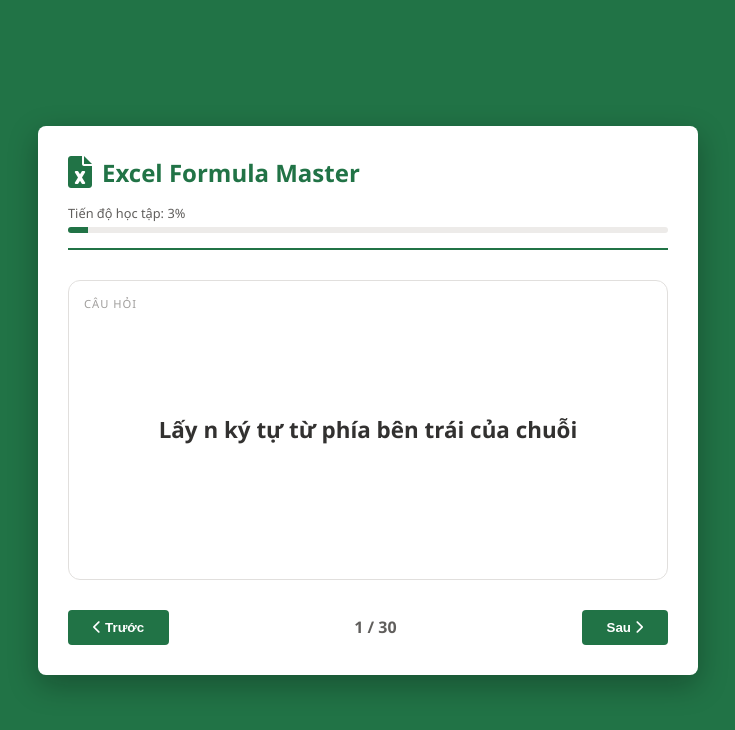
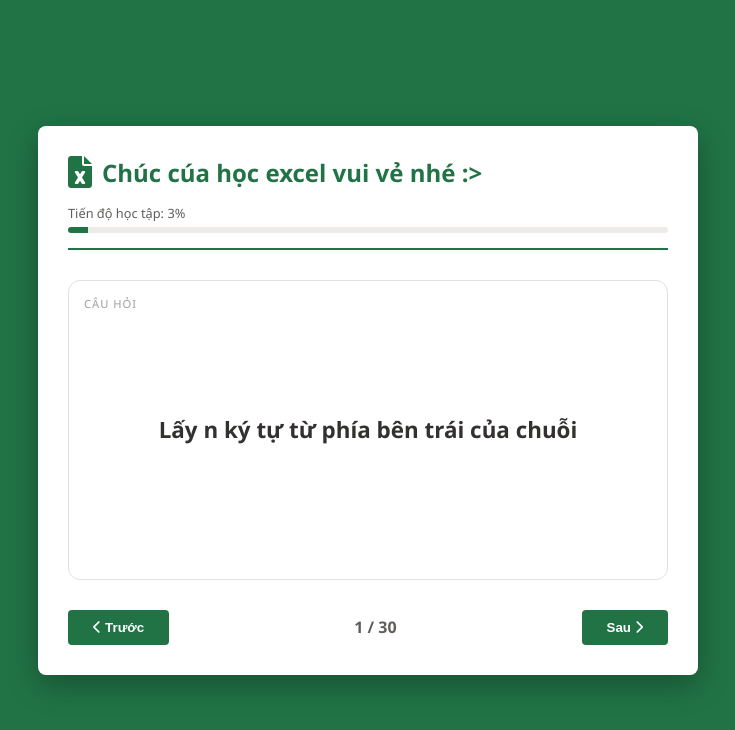
Before and after one commit to Ninthanas/excel-flashcard, a plain HTML site: page index.html in a window 1280 px wide. Shown: the whole page, without its empty margins (272-1007 px from the left). Drawn offline with Linux system fonts and the light colour scheme.

Commit message:
Add files via upload

```diff
--- a/index.html
+++ b/index.html
@@ -3,7 +3,7 @@
 <head>
     <meta charset="UTF-8">
     <meta name="viewport" content="width=device-width, initial-scale=1.0">
-    <title>Excel Master Flashcards</title>
+    <title>excel fomula</title>
     <link rel="stylesheet" href="https://cdnjs.cloudflare.com/ajax/libs/font-awesome/6.0.0/css/all.min.css">
     <link rel="stylesheet" href="style.css">
 </head>
@@ -12,7 +12,7 @@
         <header>
             <div class="logo-box">
                 <i class="fas fa-file-excel"></i>
-                <h1>Excel Formula Master</h1>
+                <h1>Chúc cúa học excel vui vẻ nhé :></h1>
             </div>
             <div class="progress-section">
                 <div class="progress-text">Tiến độ học tập: <span id="percent">0%</span></div>
```
